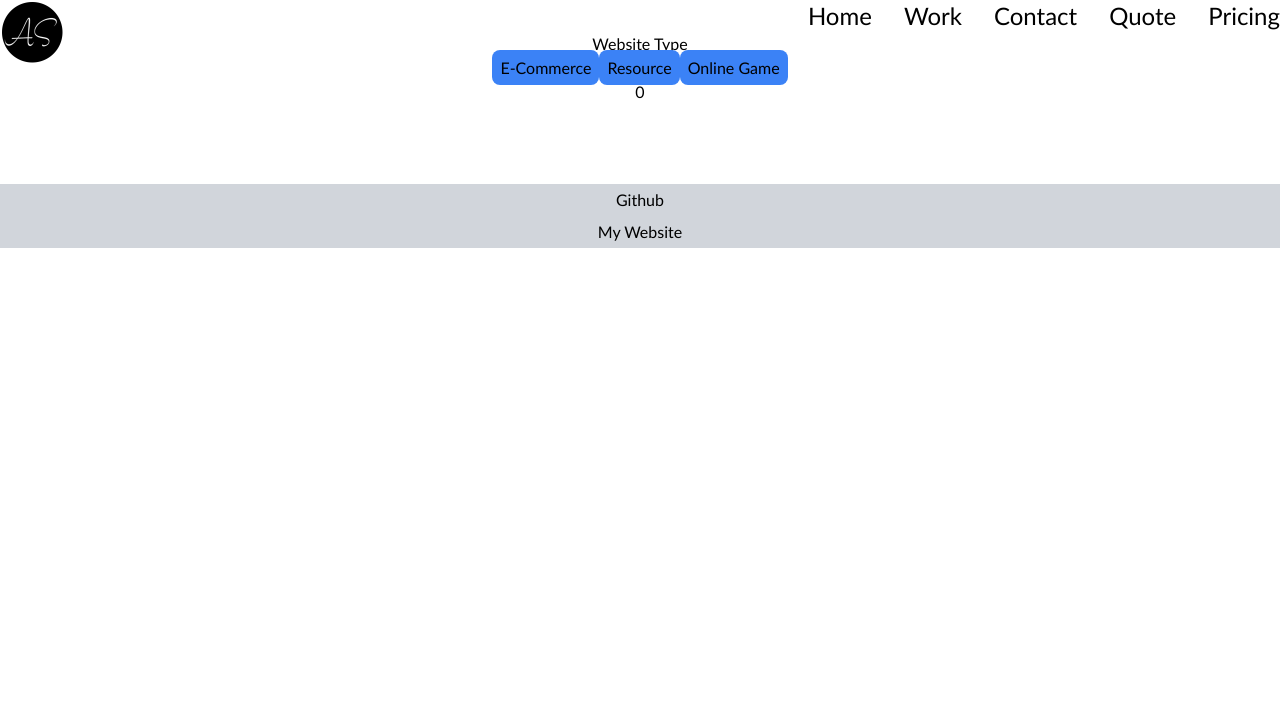
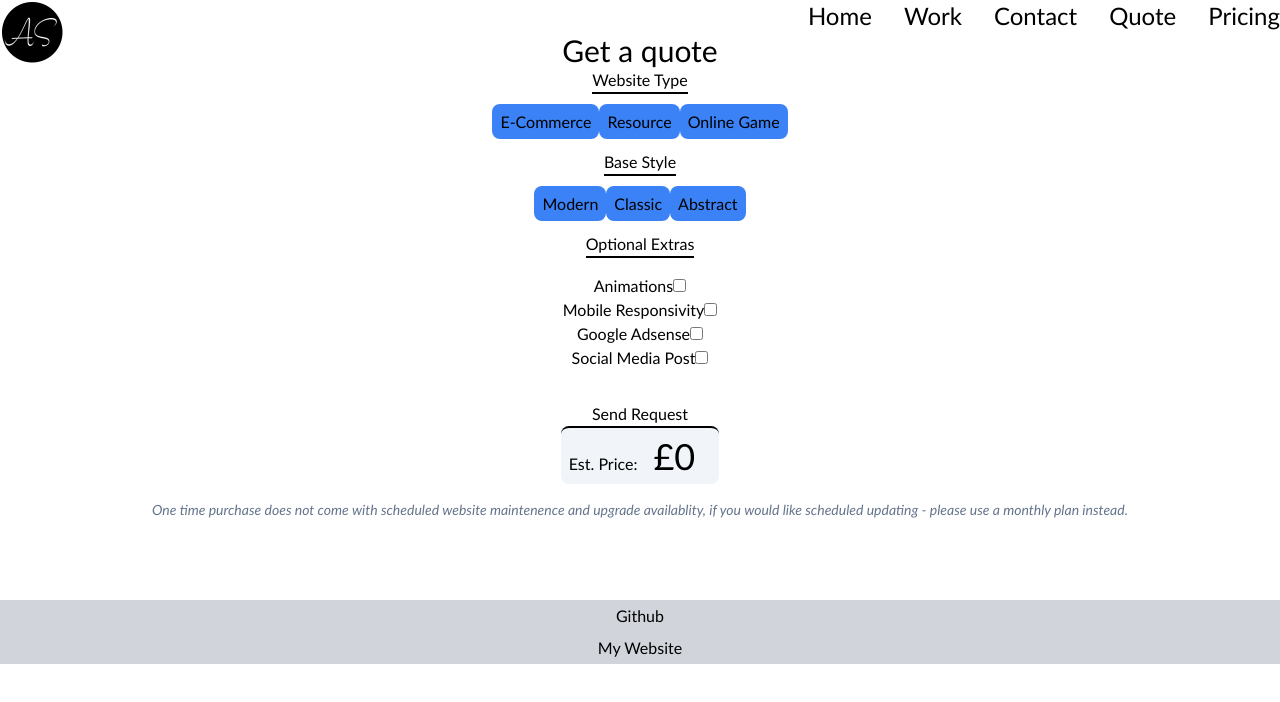
Before and after one commit to AroonSalotra/freelance-website, a Next.js app: page /quote in a window 1280 px wide. Shown: the top 702 px of the page. Built offline with nearby package versions, Linux system fonts and the light colour scheme.

Commit message:
add modal functionality to form

```diff
--- a/pages/quote.tsx
+++ b/pages/quote.tsx
@@ -1,20 +1,41 @@
-import React, { useState } from "react";
+import React, { useEffect, useState } from "react";
 
 
 const Quote = () => {
     const [total, setTotal] = useState<number>(0)
-    const [websiteOption, setWebsiteOption] = useState<undefined | string>()
+    // const [websiteOption, setWebsiteOption] = useState<undefined | string>()
+    const [sitePrice, setSitePrice] = useState<number>(0)
+    const [stylePrice, setStylePrice] = useState<number>(0)
+    const [showModal, setShowModal] = useState<boolean>(false)
 
-    const handleChange = (e: React.FormEvent<HTMLInputElement>) => {
-        const target = e.target as HTMLInputElement
-        setWebsiteOption(target.value)
+    // useEffect(() => {
+    //     setTotal(current => current + sitePrice)
+    // }, [sitePrice])
+
+
+    const handleChange = (
+        event: React.FormEvent<HTMLInputElement>,
+        param: React.Dispatch<React.SetStateAction<number>>
+    ) => {
+        const { value } = event.target as HTMLInputElement
+        param(JSON.parse(value))
     }
+
+    const handleSubmit = (e: React.FormEvent<HTMLFormElement>) => {
+        e.preventDefault()
+        if (sitePrice !== 0 && stylePrice !== 0) {
+            setShowModal(current => !current)
+        }
+    }
+
+
 
 
     return (
         <div>
-
-            <form action="">
+            <h1 className="text-3xl">Get a quote</h1>
+            <form className="flex flex-col gap-4"
+                action="" onSubmit={handleSubmit} >
                 <fieldset>
 
                     <legend>Website Type</legend>
@@ -23,51 +44,125 @@ const Quote = () => {
                         type="radio"
                         name="type"
                         id="commerce"
-                        value="commerce"
-                        onChange={handleChange}
-                    />
+                        value={40}
+                        onChange={(e) => handleChange(e, setStylePrice)} />
 
-                    <label
-                        className="bg-blue-500 p-2 rounded-lg hover:bg-blue-400"
-                        htmlFor="commerce">
-                        E-Commerce</label>
+                    <label className="bg-blue-500 p-2 rounded-lg hover:bg-blue-400"
+                        htmlFor="commerce">E-Commerce</label>
 
                     <input
                         type="radio"
                         name="type"
                         id="resource"
-                        value="resource"
-                        onChange={handleChange}
+                        value={20}
+                        onChange={(e) => handleChange(e, setStylePrice)} />
 
-                    />
 
                     <label className="bg-blue-500 p-2 rounded-lg hover:bg-blue-400"
-                        htmlFor="resource">
-                        Resource</label>
+                        htmlFor="resource">Resource</label>
 
                     <input
                         type="radio"
                         name="type"
                         id="game"
-                        value="game"
-                        onChange={handleChange}
+                        value={30}
+                        onChange={(e) => handleChange(e, setStylePrice)} />
 
-                    />
 
                     <label className="bg-blue-500 p-2 rounded-lg hover:bg-blue-400"
-                        htmlFor="game">
-                        Online Game</label>
-
+                        htmlFor="game">Online Game</label>
 
 
                 </fieldset>
 
+                <fieldset>
+
+                    <legend>Base Style</legend>
+
+                    <input
+                        type="radio"
+                        name="style"
+                        id="modern"
+                        value={15}
+                        onChange={(e) => handleChange(e, setSitePrice)} />
+
+                    <label className="bg-blue-500 p-2 rounded-lg hover:bg-blue-400"
+                        htmlFor="modern">Modern</label>
+
+                    <input
+                        type="radio"
+                        name="style"
+                        id="classic"
+                        value={10}
+                        onChange={(e) => handleChange(e, setSitePrice)} />
+
+                    <label className="bg-blue-500 p-2 rounded-lg hover:bg-blue-400"
+                        htmlFor="classic">Classic</label>
+
+                    <input
+                        type="radio"
+                        name="style"
+                        id="abstract"
+                        value={10}
+                        onChange={(e) => handleChange(e, setSitePrice)} />
+
+                    <label className="bg-blue-500 p-2 rounded-lg hover:bg-blue-400"
+                        htmlFor="abstract">Abstract</label>
+
+                </fieldset>
+
+                <fieldset className="flex flex-col py-4">
+
+                    {/* <div class="grid grid-rows-[200px_minmax(900px,_1fr)_100px]"> */}
+
+                    <legend>Optional Extras</legend>
+
+                    <label htmlFor="animations">Animations
+                        <input type="checkbox" name="" id="animations" />
+                    </label>
+
+                    <label htmlFor="responsivity">Mobile Responsivity
+                        <input type="checkbox" name="" id="responsivity" />
+                    </label>
+
+                    <label htmlFor="adsense">Google Adsense
+                        <input type="checkbox" name="" id="adsense" />
+                    </label>
+
+                    <label htmlFor="socialmedia">Social Media Post
+                        <input type="checkbox" name="" id="socialmedia" />
+                    </label>
+                </fieldset>
+
+                <button>Send Request</button>
+
             </form>
+
+            <div id="modal"
+                className={`bg-slate-100 w-fit absolute p-8 border-t-[1rem] border-blue-500
+                top-[12%] left-[50%] translate-x-[-8rem] ${showModal ? "modal-show" : "modal-hide"}`}>
+
+                <h1>Your request has been sent!</h1>
+
+                <button className="bg-blue-500 px-2 py-1 rounded-lg mt-8"
+                    onClick={() => setShowModal(!showModal)}>
+                    Continue</button>
+            </div>
 
 
 
-            <h2>{total}</h2>
-            <h2 className="capitalize">{websiteOption}</h2>
+            <h3 className="border-t-2 border-black w-fit mx-auto bg-slate-100 p-2 rounded-lg">
+                Est. Price:
+                <span className="text-4xl p-4 pointer-events-none">
+                    £{sitePrice + stylePrice}</span>
+            </h3>
+
+            <p className="text-sm text-center mx-auto text-slate-500 pt-4 italic">
+                One time purchase does not come with scheduled website maintenence and upgrade availablity, if you would like scheduled updating - please use a monthly plan instead.
+            </p>
+
+            {/* <h2>{sitePrice + stylePrice}</h2> */}
+            {/* <h2 className="capitalize">{websiteOption}</h2> */}
         </div>
     );
 }
--- a/styles/globals.css
+++ b/styles/globals.css
@@ -64,24 +64,38 @@ body {
   align-items: center;
 }
 
+.modal-show {
+  opacity: 1;
+  /* transform: translateY(2rem); */
+  transition: all 400ms ease;
+}
+
+.modal-hide {
+  opacity: 0;
+  pointer-events: none;
+}
 
 input[type=radio] {
   display: none;
 }
 
-
 input[type=radio]:checked+label {
   @apply bg-black text-blue-600
 }
 
+fieldset {
+  @apply pt-4
+}
 
-input[type=checkbox] {
-  /* transform: scale(3); */
-  /* Add if not using autoprefixer */
+legend {
+  @apply pb-0 border-b-2 border-black
+}
+
+
+
+/* input[type=checkbox] {
   -webkit-appearance: none;
   appearance: none;
-
-  /* background-color: red; */
   font: inherit;
   color: currentColor;
   width: 1em;
@@ -90,25 +104,21 @@ input[type=checkbox] {
   border-radius: 0.15em;
   border-radius: 20%;
   transform: translateY(-0.075em);
-
-  display: grid;
   place-content: center;
 }
 
 input[type=checkbox]::before {
   content: "";
   width: 0.65em;
-  /* margin-left: 1px; */
   height: 0.65em;
   transform: scale(0);
   transition: 120ms transform ease-in-out;
-  /* box-shadow: inset 1em 1em var(--form-control-color); */
 }
 
 input[type="checkbox"]:checked::before {
   transform: scale(1);
   background-color: rgb(53, 129, 106);
-}
+} */
 
 .table-mobile {
   @apply flex justify-start w-full overflow-auto
```
